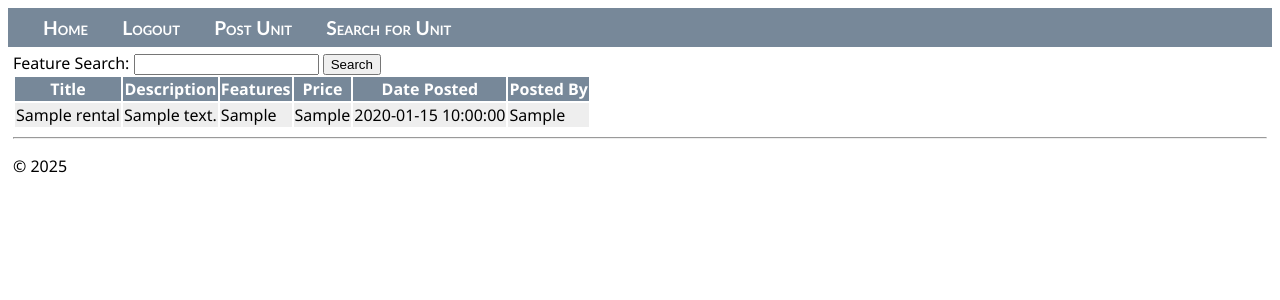
After one commit to DergevorkianJadeCSUN/440Project-Group9, a Flask app: page /search in a window 1280 px wide. The commit adds this page. Shown: the top 300 px of the page. Run offline with Flask 3, Linux system fonts and the light colour scheme; a user stored in the database is signed in; tables that the repository leaves empty hold one stand-in row (values such as "Sample post").

Commit message:
implemented rudimentary search/display

```diff
--- a/webapp/auth.py
+++ b/webapp/auth.py
@@ -1,5 +1,7 @@
 from flask import Blueprint, render_template, request, flash, redirect, url_for
 from flask_login import login_user, logout_user, login_required, current_user
+from sqlalchemy import select
+
 from .models import User, Rental
 from . import db
 
@@ -69,3 +71,11 @@ def post():
         return redirect(url_for('views.home'))
 
     return render_template("post.html", user = current_user)
+
+@auth.route('/search', methods = ['GET', 'POST'])
+@login_required
+def search():
+    if request.method == 'POST':
+        terms = request.form.get('terms')
+        return render_template('search.html', units = Rental.query.filter_by(Rental.features.contains(f'%{terms}')))
+    return render_template('search.html', units = Rental.query.all())
--- a/webapp/static/site.css
+++ b/webapp/static/site.css
@@ -30,3 +30,15 @@
     padding: 5px;
     font-family:'Segoe UI', Tahoma, Geneva, Verdana, sans-serif;
 }
+
+tr:nth-of-type(odd) {
+  background-color: #ccc;
+}
+tr:nth-of-type(even) {
+  background-color: #eee;
+}
+
+tr th[scope="col"] {
+  background-color: lightslategray;
+  color: #fff;
+}
--- a/webapp/templates/layout.html
+++ b/webapp/templates/layout.html
@@ -13,6 +13,7 @@
             {% if current_user.is_authenticated %}
                 <a href="{{ url_for('auth.logout') }}" class="navbar-brand navbar-item">Logout</a>
                 <a href="{{ url_for('auth.post') }}" class="navbar-brand navbar-item">Post Unit</a>
+                <a href="{{ url_for('auth.search') }}" class="navbar-brand navbar-item">Search for Unit</a>
             {% else %}
                 <a href="{{ url_for('auth.login') }}" class="navbar-brand navbar-item">Login</a>
                 <a href="{{ url_for('auth.sign_up') }}" class="navbar-brand navbar-item">Sign Up</a>
--- /dev/null
+++ b/webapp/templates/search.html
@@ -0,0 +1,32 @@
+{% extends "layout.html" %}
+
+{% block title %}Search{% endblock %}
+
+{% block content %}
+<form method ='POST'>
+    <label>Feature Search: </label>
+    <input type="text" name = "terms" required> <button type="submit">Search</button>
+</form>
+<table>
+    <tbody>
+        <tr>
+            <th scope="col">Title</th>
+            <th scope="col">Description</th>
+            <th scope="col">Features</th>
+            <th scope="col">Price</th>
+            <th scope="col">Date Posted</th>
+            <th scope="col">Posted By</th>
+        </tr>
+        {% for Rental in units %}
+        <tr>
+            <td>{{Rental.title}}</td>
+            <td>{{Rental.description}}</td>
+            <td>{{Rental.features}}</td>
+            <td>{{Rental.price}}</td>
+            <td>{{Rental.date}}</td>
+            <td>{{Rental.user}}</td>
+        </tr>
+        {% endfor %}
+    </tbody>
+</table>
+{% endblock %}
```
